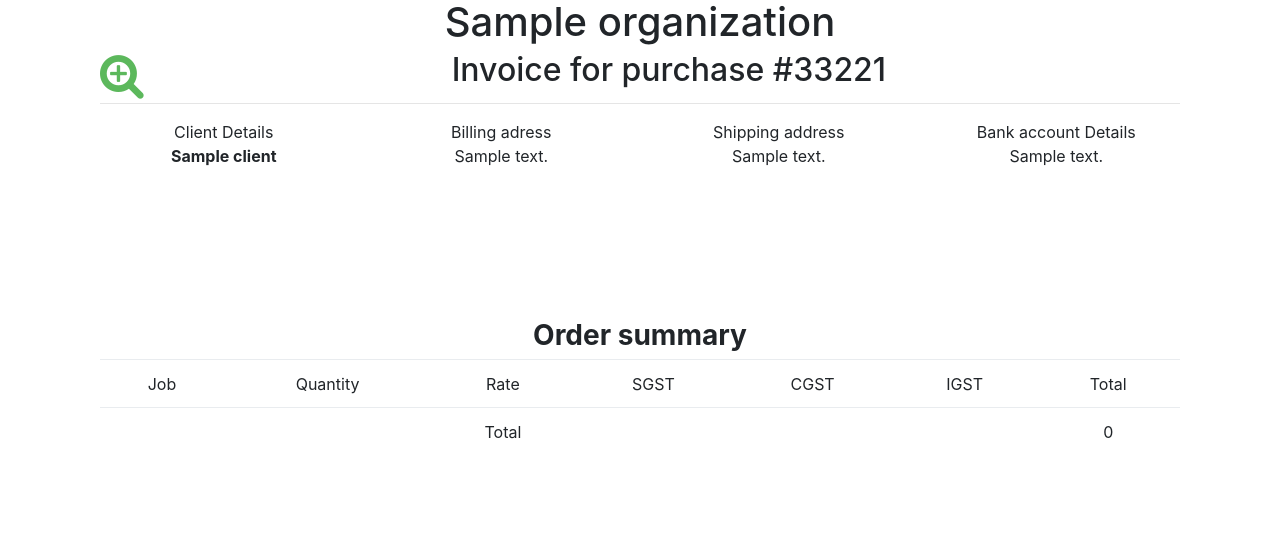
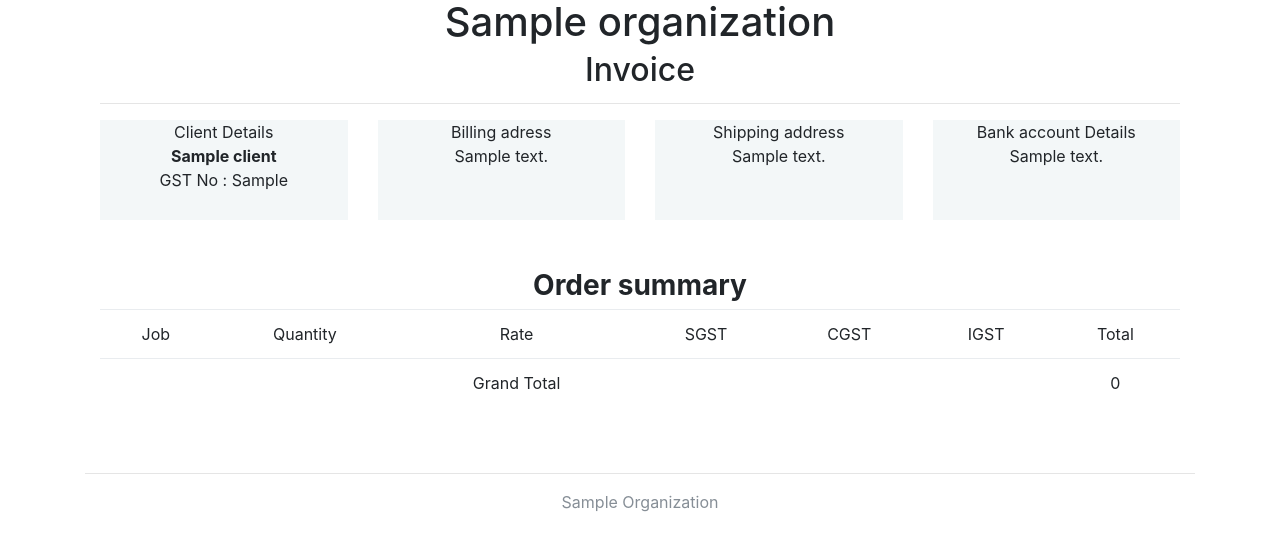
Before and after one commit to Krittam/lekha-jokha, a Django app: page /billing/generate-bill/?id=1 in a window 1280 px wide. Shown: the top 551 px of the page. Run offline with Django 3.2, Linux system fonts and the light colour scheme; a user stored in the database is signed in; tables that the repository leaves empty hold one stand-in row (values such as "Sample post"); data that the repository does not hold is empty; some libraries are stand-ins or nearby versions.

Commit message:
complete bill feature

```diff
--- a/billing/models.py
+++ b/billing/models.py
@@ -43,11 +43,14 @@
     @property
     def total(self):
         return reduce(lambda x, y:x+y.total,self.job_set.all(),0)
+    @property
+    def rated(self):
+        return reduce(lambda x, y:x and y.rate,self.job_set.all(),True)
 class Job (models.Model):
     challan = models.ForeignKey(Challan, on_delete=models.CASCADE)
     description = models.TextField(max_length=128, blank=False)
     quantity = models.IntegerField(blank=False,validators=[MinValueValidator(0)])
-    rate = models.IntegerField(null=True, blank=True,validators=[MinValueValidator(0)])
+    rate = models.IntegerField(default=0, blank=True,validators=[MinValueValidator(0)])
     cgst_rate = models.IntegerField(blank=False, default=0,validators=[MaxValueValidator(100), MinValueValidator(0)])
     sgst_rate = models.IntegerField(blank=False, default=0,validators=[MaxValueValidator(100), MinValueValidator(0)])
     igst_rate = models.IntegerField(blank=False, default=0,validators=[MaxValueValidator(100), MinValueValidator(0)])
--- a/billing/templates/billing/memo2.html
+++ b/billing/templates/billing/memo2.html
@@ -8,6 +8,37 @@
     <link href="{% static "css/bootstrap.min.css" %}" rel="stylesheet">
     <link href="{% static "css/font-awesome.min.css" %}" rel="stylesheet" type="text/css">
     <link href= "{% static "css/dataTables.bootstrap4.css" %}" rel="stylesheet">
+    <style>
+        .panel.panel-default.height{
+            background: #f3f7f8;
+            min-height: 100px;
+        }
+        .height {
+            min-height: 200px;
+        }
+
+        .icon {
+            font-size: 47px;
+            color: #5CB85C;
+        }
+
+        .iconbig {
+            font-size: 77px;
+            color: #5CB85C;
+        }
+
+        .table > tbody > tr > .emptyrow {
+            border-top: none;
+        }
+
+        .table > thead > tr > .emptyrow {
+            border-bottom: none;
+        }
+
+        .table > tbody > tr > .highrow {
+            border-top: 3px solid;
+        }
+    </style>
 </head>
 <body>
 
@@ -17,21 +48,22 @@
             <h1>{{memo.organization}} <small></small></h1>
         </div>
 
-        <!-- Simple Invoice - START -->
         <div class="container" >
             <div class="col-xs-12">
                 <div class="text-center">
-                    <i class="fa fa-search-plus pull-left icon"></i>
-                    <h2>{{title}} for purchase #33221</h2>
+                    <!-- <i class="fa fa-search-plus pull-left icon"></i> -->
+                    <h2>{{title}}</h2>
                 </div>
                 <hr>
                 <div class="row">
                     <div class="col-xs-12 col-md-3 col-lg-3 pull-left">
-                        <div class="panel panel-default height">
+                        <div class="panel panel-default height" >
                             <div class="panel-heading">Client Details</div>
-                            <div class="panel-body">
+                            <div class="panel-body" >
                                 <strong>{{memo.client}}</strong><br>
-
+                                {% if memo.client.gst_no %}
+                                GST No : {{memo.client.gst_no}}
+                                {% endif %}
                                 <!-- <strong>22 203</strong> -->
                             </div>
                         </div>
@@ -63,7 +95,7 @@
                     </div>
                 </div>
             </div>
-            <div class="row">
+            <div class="row" style="margin-top: 50px;">
                 <div class="col-md-12">
                     <div class="panel panel-default">
                         <div class="panel-heading">
@@ -96,9 +128,8 @@
                                             <td>{{job.total}}</td>
                                         </tr>
                                         {% endfor %}
-                                        <tr></tr>
                                         <tr>
-                                            <td></td><td></td><td>Total</td><td></td><td></td><td></td>
+                                            <td></td><td></td><td> Grand Total</td><td></td><td></td><td></td>
                                             <td>
                                               {{memo.total}}
                                           </td>
@@ -115,37 +146,16 @@
 
       </div>
 
-        <style>
-            .height {
-                min-height: 200px;
-            }
 
-            .icon {
-                font-size: 47px;
-                color: #5CB85C;
-            }
 
-            .iconbig {
-                font-size: 77px;
-                color: #5CB85C;
-            }
+    <footer class="footer" style="margin-top: 50px;">
+        <hr>
+        <div class="container" style="text-align: center;">
+            <span class="text-muted">{{memo.organization | title}}</span>
+        </div>
+    </footer>
+</div>
 
-            .table > tbody > tr > .emptyrow {
-                border-top: none;
-            }
-
-            .table > thead > tr > .emptyrow {
-                border-bottom: none;
-            }
-
-            .table > tbody > tr > .highrow {
-                border-top: 3px solid;
-            }
-        </style>
-
-        <!-- Simple Invoice - END -->
-
-    </div>
 
 </body>
 </html>
--- a/billing/urls.py
+++ b/billing/urls.py
@@ -10,6 +10,7 @@
     url(r'^rate-challan$', views.rate_challan, name='rate-challan'),
     url(r'^clients$', views.clients, name='clients'),
     url(r'^bills$', views.bills, name='bills'),
+    url(r'^generate-pending-bills$', views.generate_client_bill, name='generate-pending-bills'),
     url(r'^profile$', views.profile, name='profile'),
     url(r'^generate-bill/$', InvoiceView.as_view(),name='generate-bill'),
     url(r'^generate-challan/$', ChallanView.as_view(),name='generate-challan'),
--- a/billing/views.py
+++ b/billing/views.py
@@ -4,6 +4,7 @@
 from django.http import HttpResponseRedirect
 from django.shortcuts import render, redirect
 from billing.forms import ChallanForm, ClientForm, RateForm, OrganizationForm, JobForm
+from django.db.models.query import QuerySet
 from django.views.generic import TemplateView
 from django.forms import inlineformset_factory,formset_factory
 from billing.models import Client, Organization, Challan, Bill, Job
@@ -137,13 +138,11 @@
         # Add in a QuerySet of all the books
         bill = Bill.objects.get(id=self.request.GET['id'])
         if not bill.organization==self.request.user.organization:
-            return None
-        organization = bill.organization
-        context['organization'] = organization
-        context['pan'] = organization.pan
-        context['gst_no'] = organization.gst_no
+            raise PermissionDenied()
+        # context['pan'] = organization.pan
+        # context['gst_no'] = organization.gst_no
         context['memo'] = bill
-        context['bill'] = bill
+        context['jobset']= Job.objects.filter(challan__bill=bill)
         context['title'] = 'Invoice'
         return context
 
@@ -155,14 +154,14 @@
         # Add in a QuerySet of all the books
         challan = Challan.objects.get(id=self.request.GET['id'])
         if not challan.organization==self.request.user.organization:
-            return None
+            raise PermissionDenied()
         organization = challan.organization
         context['organization'] = organization
         context['pan'] = organization.pan
         context['gst_no'] = organization.gst_no
         context['memo'] = challan
         context['jobset'] = challan.job_set.all()
-        context['challan'] = challan
+        # context['challan'] = challan
         context['title'] = 'Challan'
         return context
 
@@ -201,7 +200,6 @@
 class ChallanUpdate(UpdateView):
     model = Challan
     fields = ['date']
-    # form_class = JobForm
     template_name_suffix = '_update_form'
 
     def get_success_url(self):
@@ -238,3 +236,19 @@
     #         jobset.save()
 
     #     return super(ChallanUpdate, self).form_valid()
+
+def generate_client_bill(request):
+    if not request.user.is_authenticated:
+        return redirect('login')
+    client = Client.objects.get(id=request.GET['id'])
+    if not request.user.organization == client.organization:
+            raise PermissionDenied()
+    pending_challans = Challan.objects.filter(organization=request.user.organization, client=client, bill=None)
+    client_challans = {}
+    bill = Bill(organization=client.organization,client=client)
+    for challan in pending_challans:
+        if challan.rated:
+            bill.save()
+            challan.bill = bill
+            challan.save()
+    return reverse('update-client', kwargs={'pk': client.id})
```
Also changed, not shown: billing/templates/billing/client_update_form.html (+63 -26 lines), billing/migrations/0012_auto_20171019_1755.py (added). Lines whose indentation alone changed are shown as unchanged.
